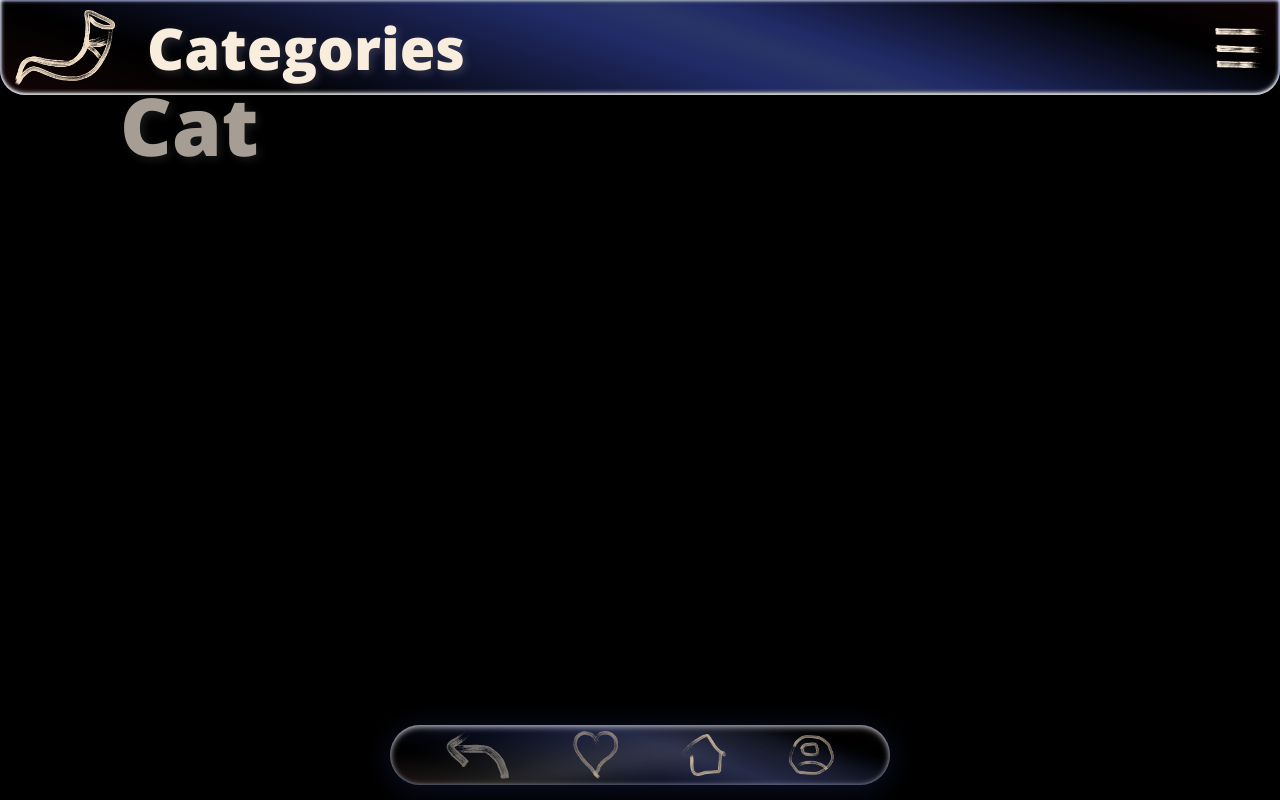
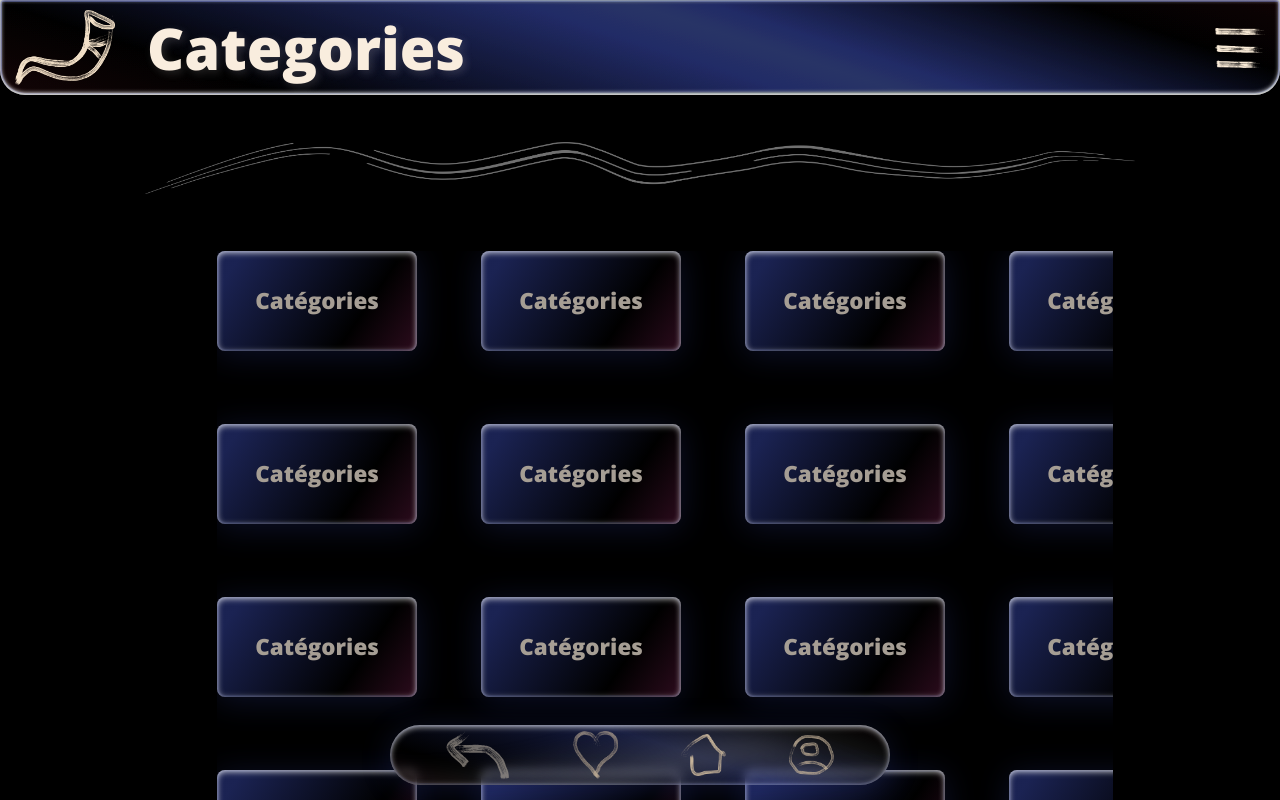
Before and after one commit to evan-azemard/Proclame, a React (Vite) app in the folder packages/client/: page /categories in a window 1280 px wide. Shown: the top 800 px of the page. Built offline with nearby package versions, Linux system fonts and the light colour scheme.

Commit message:
feat(categories): add Categories template

```diff
--- a/packages/client/src/components/templates/Category/Category.template.tsx
+++ b/packages/client/src/components/templates/Category/Category.template.tsx
@@ -1,10 +1,12 @@
 
-import { Container, Title } from '@atoms/index';
+import { Container, Wave } from '@atoms/index';
+import { SectionGrid } from '@organisms/index';
 
 export default function Category() {
   return (
     <Container>
-      <Title type={1} id="category-title">Cat</Title>
+      <Wave />
+      <SectionGrid type='category' />
     </Container>
   );
 }
```
